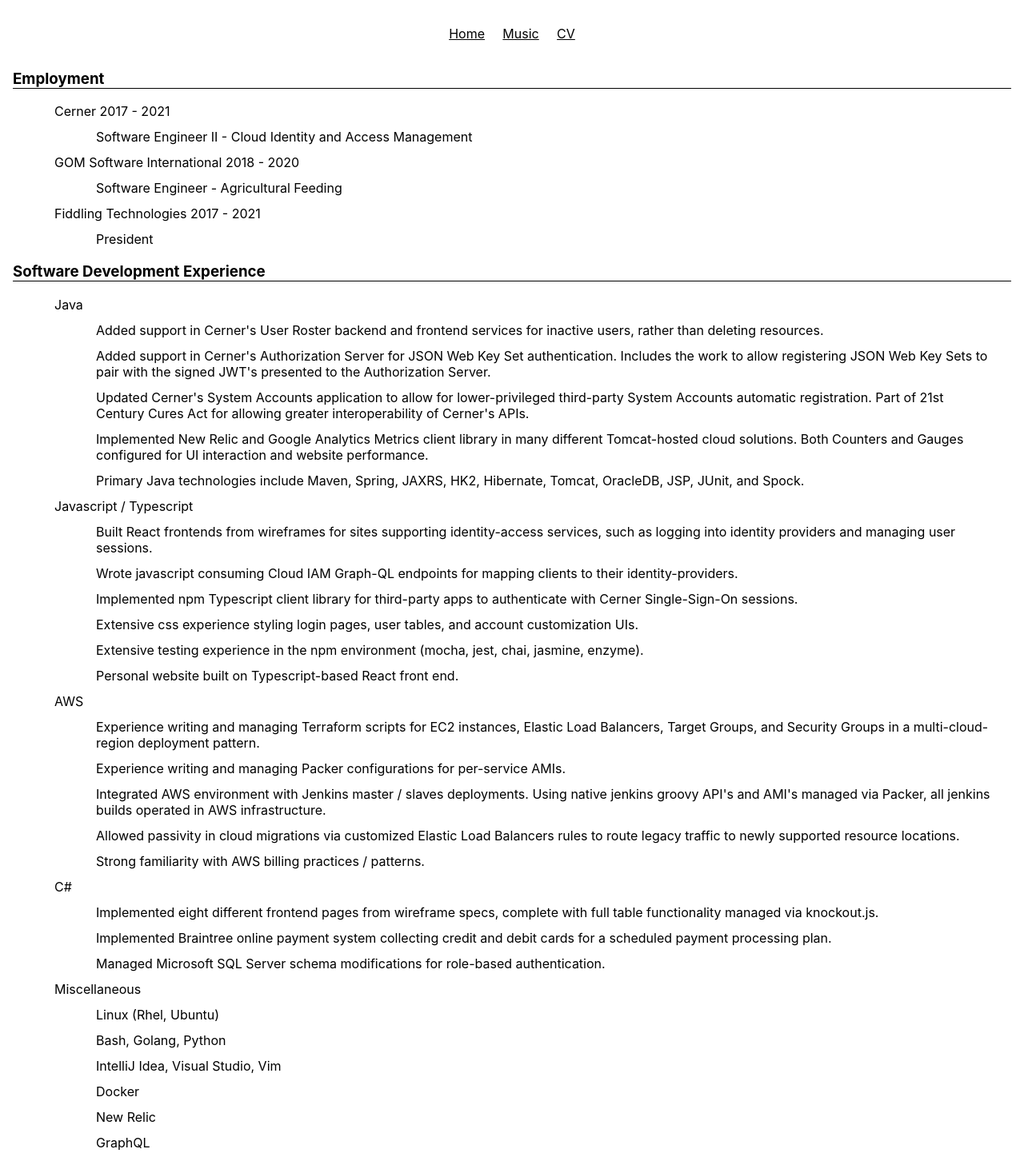
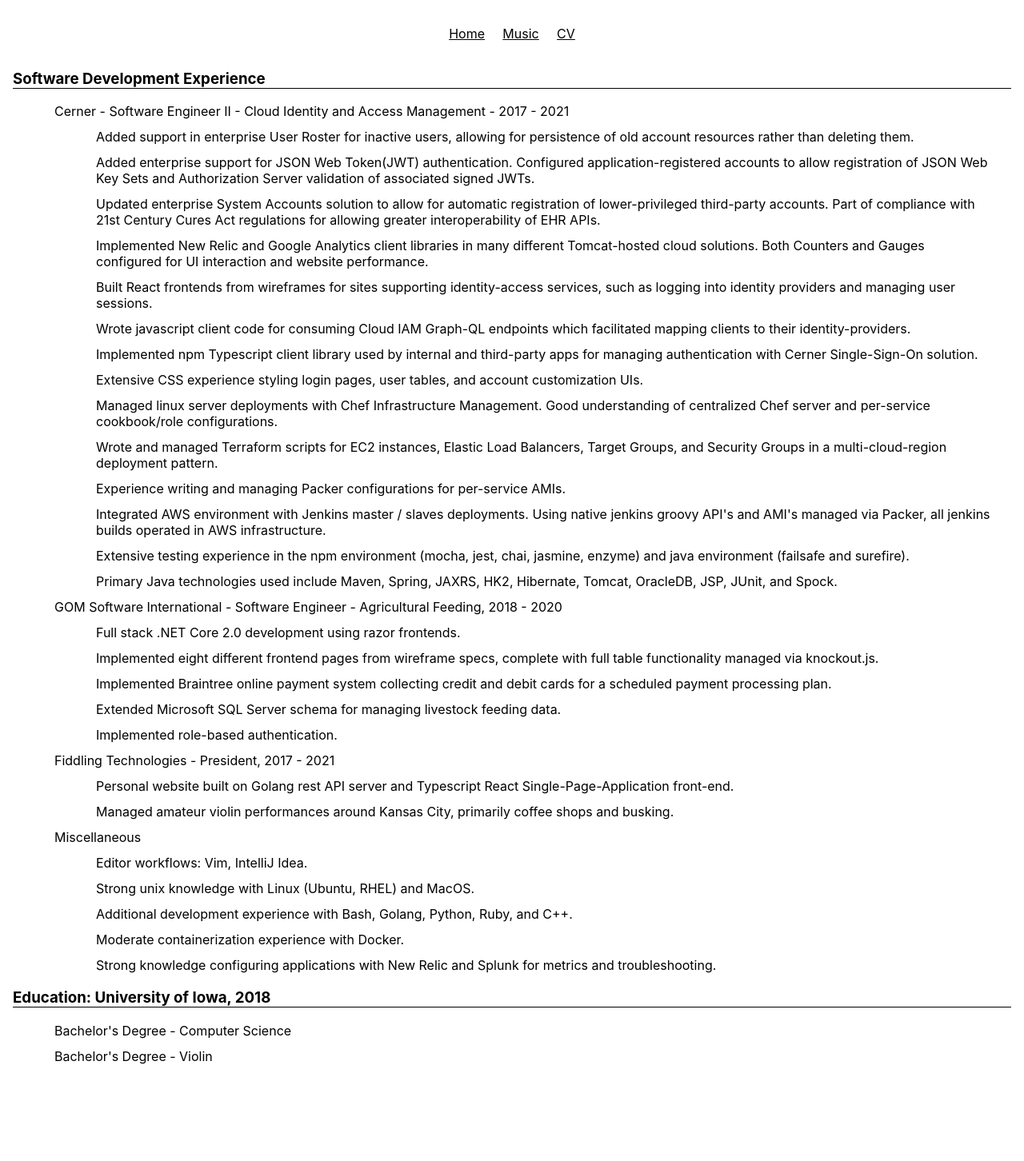
Before and after one commit to andrewwillette/go-andrewwillette.com, a React (Create React App) app in the folder frontend/: page /resume in a window 1280 px wide. Shown: the top 1452 px of the page at 80% size. After the commit the page ends 1363 px from the top, so only its background shows below. Built offline with nearby package versions, Linux system fonts and the light colour scheme.

Commit message:
master: updating resume

```diff
--- a/frontend/src/components/resume/ResumePage.tsx
+++ b/frontend/src/components/resume/ResumePage.tsx
@@ -5,88 +5,42 @@
     render() {
         return (
             <div id="resume-page">
-
-                <h3 className="resume-header">
-                    Employment
-                </h3>
-                <ul id="resume-employment">
-                    <li>
-                        Cerner 2017 - 2021
-                        <ul>
-                            <li>
-                                Software Engineer II - Cloud Identity and Access Management
-                            </li>
-                        </ul>
-                    </li>
-                    <li>
-                        GOM Software International 2018 - 2020
-                        <ul>
-                            <li>
-                                Software Engineer - Agricultural Feeding
-                            </li>
-                        </ul>
-                    </li>
-                    <li>
-                        Fiddling Technologies 2017 - 2021
-                        <ul>
-                            <li>
-                                President
-                            </li>
-                        </ul>
-                    </li>
-                </ul>
                 <h3 className="resume-header">
                     Software Development Experience
                 </h3>
                 <ul>
                     <li>
-                        Java
+                        Cerner - Software Engineer II - Cloud Identity and Access Management - 2017 - 2021
                         <ul>
                             <li>
-                                Added support in Cerner's User Roster backend and frontend services for inactive users, rather than deleting resources.
+                                Added support in enterprise User Roster for inactive users, allowing for persistence of old account resources rather than deleting them.
                             </li>
                             <li>
-                                Added support in Cerner's Authorization Server for JSON Web Key Set authentication. Includes the work to allow registering JSON Web Key Sets to pair with the signed JWT's presented to the Authorization Server.
+                                Added enterprise support for JSON Web Token(JWT) authentication. Configured application-registered accounts to allow registration of JSON Web Key Sets and Authorization Server validation of associated signed JWTs.
                             </li>
                             <li>
-                                Updated Cerner's System Accounts application to allow for lower-privileged third-party System Accounts automatic registration. Part of 21st Century Cures Act for allowing greater interoperability of Cerner's APIs.
+                                Updated enterprise System Accounts solution to allow for automatic registration of lower-privileged third-party accounts. Part of compliance with 21st Century Cures Act regulations for allowing greater interoperability of EHR APIs.
                             </li>
                             <li>
-                                Implemented New Relic and Google Analytics Metrics client library in many different Tomcat-hosted cloud solutions. Both Counters and Gauges configured for UI interaction and website performance.
+                                Implemented New Relic and Google Analytics client libraries in many different Tomcat-hosted cloud solutions. Both Counters and Gauges configured for UI interaction and website performance.
                             </li>
-                            <li>
-                                Primary Java technologies include Maven, Spring, JAXRS, HK2, Hibernate, Tomcat, OracleDB, JSP, JUnit, and Spock.
-                            </li>
-                        </ul>
-                    </li>
-                    <li>
-                        Javascript / Typescript
-                        <ul>
                             <li>
                                 Built React frontends from wireframes for sites supporting identity-access services, such as logging into identity providers and managing user sessions.
                             </li>
                             <li>
-                                Wrote javascript consuming Cloud IAM Graph-QL endpoints for mapping clients to their identity-providers.
+                                Wrote javascript client code for consuming Cloud IAM Graph-QL endpoints which facilitated mapping clients to their identity-providers.
                             </li>
                             <li>
-                                Implemented npm Typescript client library for third-party apps to authenticate with Cerner Single-Sign-On sessions.
+                                Implemented npm Typescript client library used by internal and third-party apps for managing authentication with Cerner Single-Sign-On solution.
                             </li>
                             <li>
-                                Extensive css experience styling login pages, user tables, and account customization UIs.
+                                Extensive CSS experience styling login pages, user tables, and account customization UIs.
                             </li>
                             <li>
-                                Extensive testing experience in the npm environment (mocha, jest, chai, jasmine, enzyme).
+                                Managed linux server deployments with Chef Infrastructure Management. Good understanding of centralized Chef server and per-service cookbook/role configurations.
                             </li>
                             <li>
-                                Personal website built on Typescript-based React front end.
-                            </li>
-                        </ul>
-                    </li>
-                    <li>
-                        AWS
-                        <ul>
-                            <li>
-                                Experience writing and managing Terraform scripts for EC2 instances, Elastic Load Balancers, Target Groups, and Security Groups in a multi-cloud-region deployment pattern.
+                                Wrote and managed Terraform scripts for EC2 instances, Elastic Load Balancers, Target Groups, and Security Groups in a multi-cloud-region deployment pattern.
                             </li>
                             <li>
                                 Experience writing and managing Packer configurations for per-service AMIs.
@@ -95,16 +49,19 @@
                                 Integrated AWS environment with Jenkins master / slaves deployments. Using native jenkins groovy API's and AMI's managed via Packer, all jenkins builds operated in AWS infrastructure.
                             </li>
                             <li>
-                                Allowed passivity in cloud migrations via customized Elastic Load Balancers rules to route legacy traffic to newly supported resource locations.
+                                Extensive testing experience in the npm environment (mocha, jest, chai, jasmine, enzyme) and java environment (failsafe and surefire).
                             </li>
                             <li>
-                                Strong familiarity with AWS billing practices / patterns.
+                                Primary Java technologies used include Maven, Spring, JAXRS, HK2, Hibernate, Tomcat, OracleDB, JSP, JUnit, and Spock.
                             </li>
                         </ul>
                     </li>
                     <li>
-                        C#
+                        GOM Software International - Software Engineer - Agricultural Feeding, 2018 - 2020
                         <ul>
+                            <li>
+                                Full stack .NET Core 2.0 development using razor frontends.
+                            </li>
                             <li>
                                 Implemented eight different frontend pages from wireframe specs, complete with full table functionality managed via knockout.js.
                             </li>
@@ -112,7 +69,21 @@
                                 Implemented Braintree online payment system collecting credit and debit cards for a scheduled payment processing plan.
                             </li>
                             <li>
-                                Managed Microsoft SQL Server schema modifications for role-based authentication.
+                                Extended Microsoft SQL Server schema for managing livestock feeding data.
+                            </li>
+                            <li>
+                                Implemented role-based authentication.
+                            </li>
+                        </ul>
+                    </li>
+                    <li>
+                        Fiddling Technologies - President, 2017 - 2021
+                        <ul>
+                            <li>
+                                Personal website built on Golang rest API server and Typescript React Single-Page-Application front-end.
+                            </li>
+                            <li>
+                                Managed amateur violin performances around Kansas City, primarily coffee shops and busking.
                             </li>
                         </ul>
                     </li>
@@ -120,30 +91,23 @@
                         Miscellaneous
                         <ul>
                             <li>
-                                Linux (Rhel, Ubuntu)
+                                Editor workflows: Vim, IntelliJ Idea.
                             </li>
                             <li>
-                                Bash, Golang, Python
+                                Strong unix knowledge with Linux (Ubuntu, RHEL) and MacOS.
                             </li>
                             <li>
-                                IntelliJ Idea, Visual Studio, Vim
+                                Additional development experience with Bash, Golang, Python, Ruby, and C++.
                             </li>
                             <li>
-                                Docker
+                                Moderate containerization experience with Docker.
                             </li>
                             <li>
-                                New Relic
-                            </li>
-                            <li>
-                                GraphQL
-                            </li>
-                            <li>
-                                Chef CI/CD Infrastructure
+                                Strong knowledge configuring applications with New Relic and Splunk for metrics and troubleshooting.
                             </li>
                         </ul>
                     </li>
                 </ul>
-
                 <h3 className="resume-header">
                     Education: University of Iowa, 2018
                 </h3>
```
